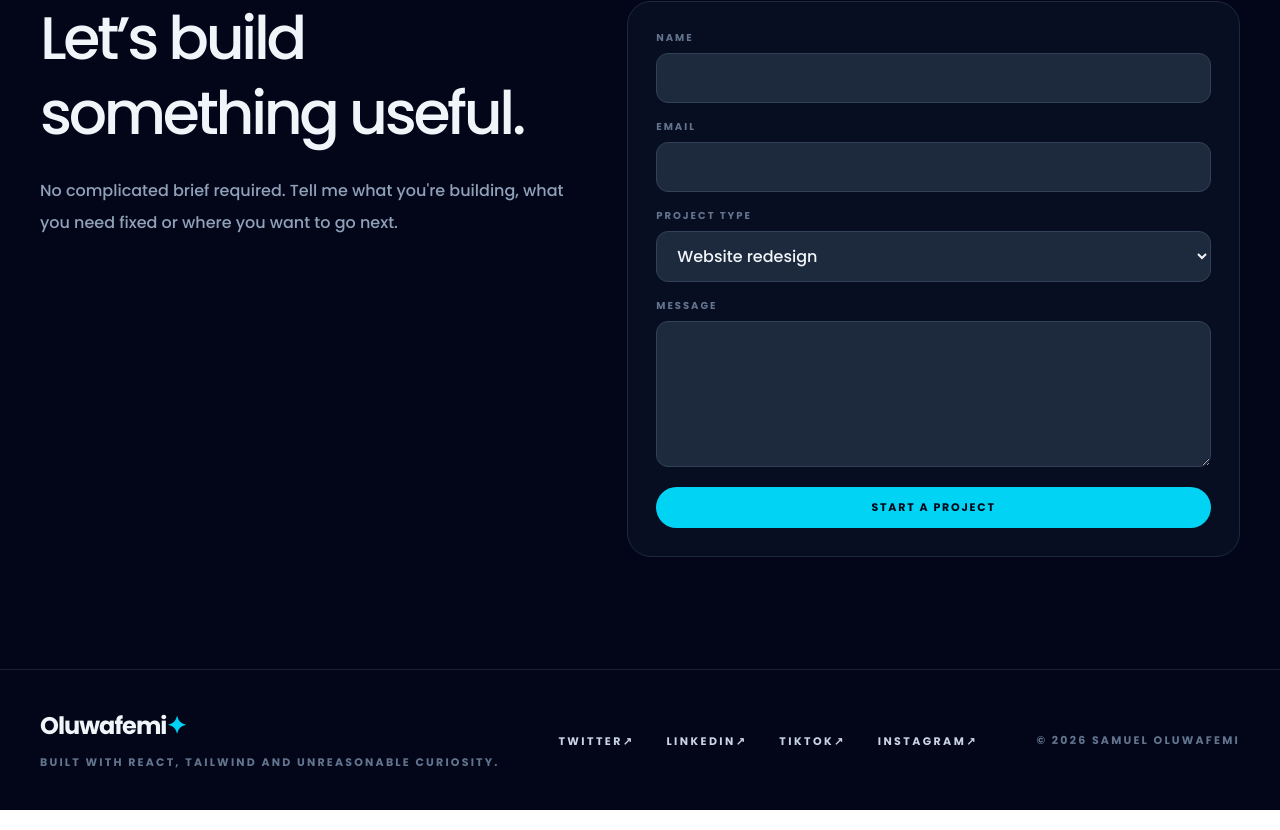
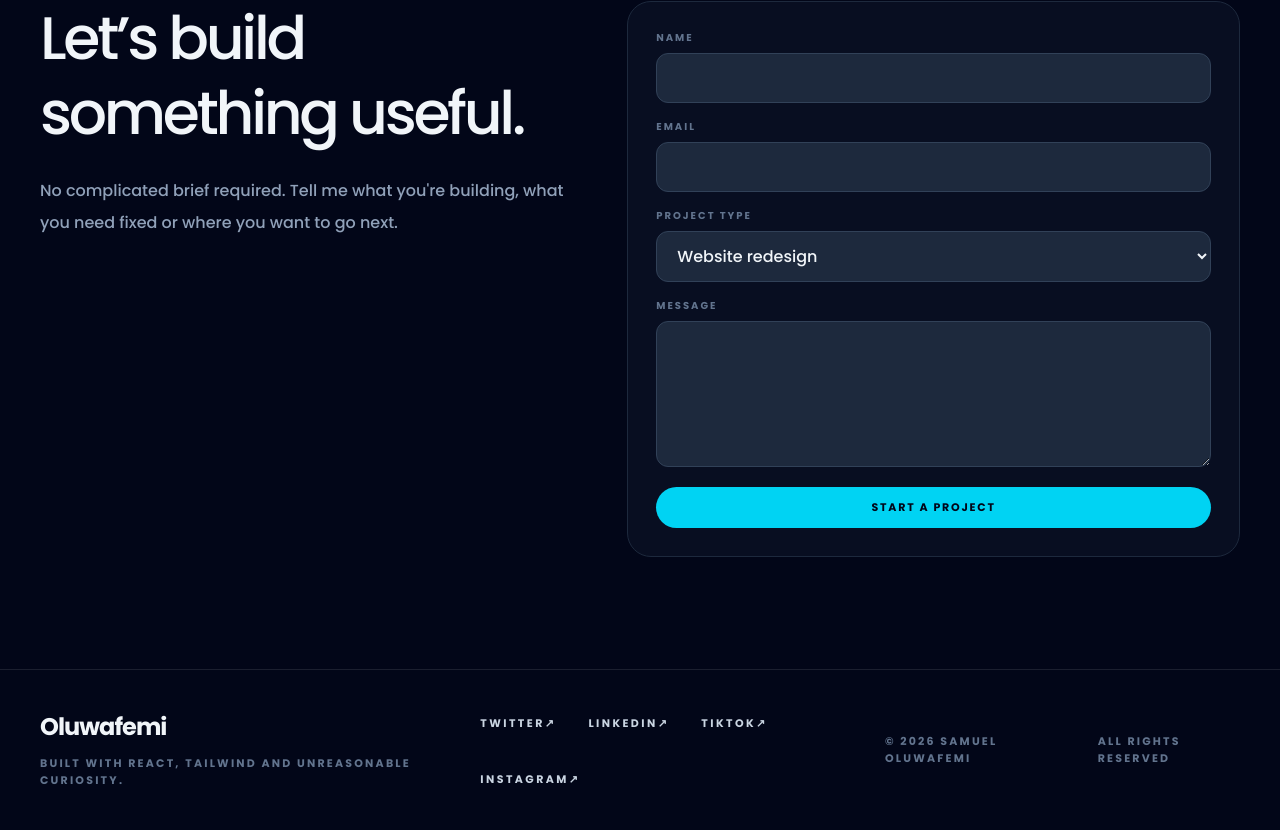
Before and after one commit to Samuel-Oluwafemi/Oluwafemi, a React (Vite) app in the folder Oluwafemi/: page / in a window 1280 px wide. Shown: the part 6670-7500 px from the top of the page. Built offline with nearby package versions, Linux system fonts and the light colour scheme.

Commit message:
chore: reduce logo text

```diff
--- a/Oluwafemi/src/components/layout/Footer.jsx
+++ b/Oluwafemi/src/components/layout/Footer.jsx
@@ -7,7 +7,7 @@
             className="text-2xl font-bold tracking-[-.04em] text-slate-100"
             href="#home"
           >
-            Oluwafemi<span className="text-cyan-400">✦</span>
+            Oluwafemi
           </a>
           <p className="mt-3 text-[11px] font-bold uppercase tracking-[0.2em] text-slate-500">
             Built with React, Tailwind and unreasonable curiosity.
@@ -50,6 +50,9 @@
         <div className="text-[11px] font-bold uppercase tracking-[0.2em] text-slate-500">
           © 2026 Samuel Oluwafemi
         </div>
+        <div className="text-[11px] font-bold uppercase tracking-[0.2em] text-slate-500">
+          All rights reserved
+        </div>
       </div>
     </footer>
   );
```
